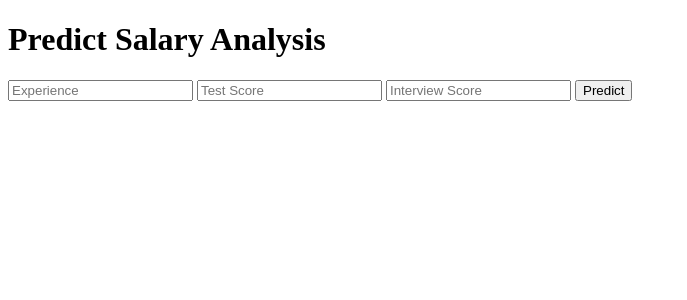
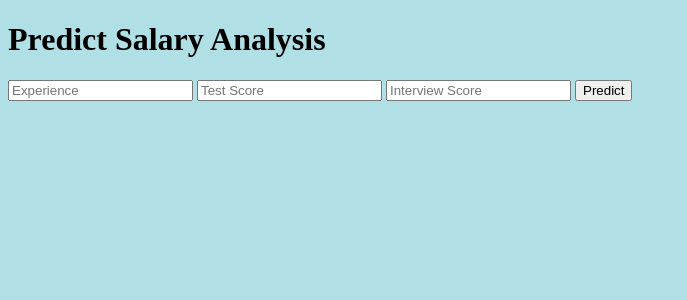
Before and after one commit to SushilkumarBarai/Heroku_Salary_Prediction, a Flask app: page / in a window 1280 px wide. Shown: the top 300 px of the page, without its empty margins (0-687 px from the left). Run offline with Flask 2, Linux system fonts and the light colour scheme; parts of the project's set-up code (start-up, migrations or seed data) failed here and were passed over.

Commit message:
Update index.html

```diff
--- a/templates/index.html
+++ b/templates/index.html
@@ -11,7 +11,7 @@
 
 </head>
 
-<body>
+<body style="background-color:powderblue;">
  <div class="login">
 	<h1>Predict Salary Analysis</h1>
 
```
